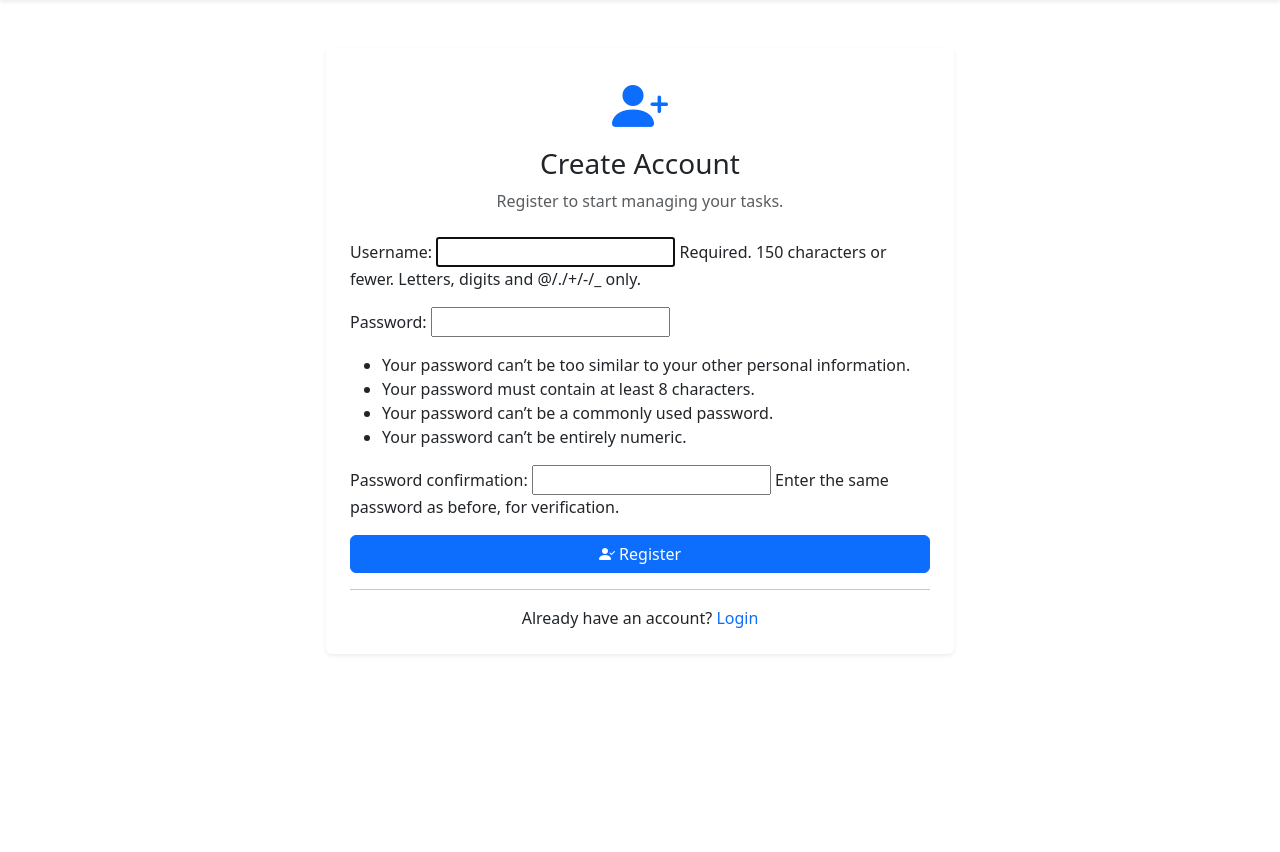
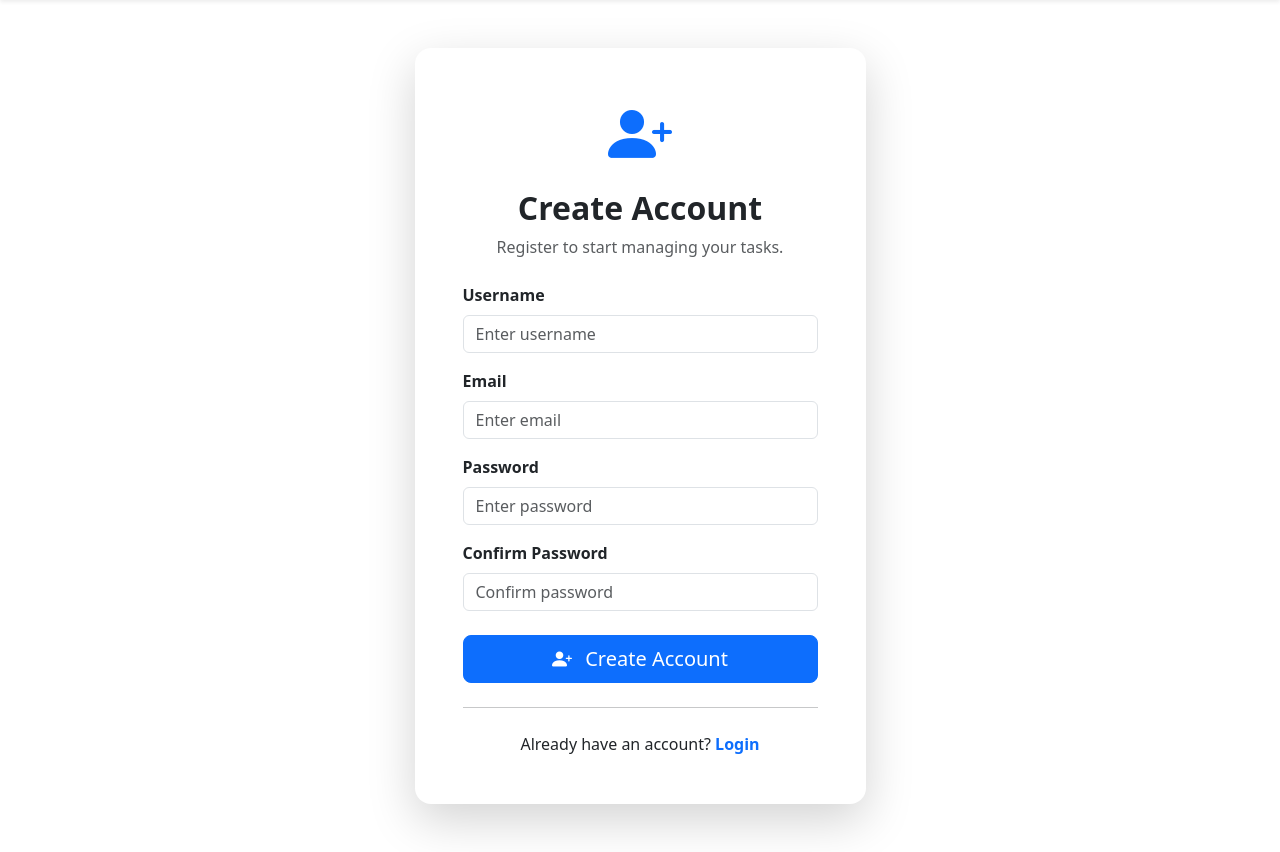
Before and after one commit to mahesh-179/django-task-manager, a Django app: page /accounts/register/ in a window 1280 px wide. Shown: the part 57-909 px from the top of the page. Before the commit the page ends 712 px from the top, so only its background shows below. Run offline with Django 5.2, Linux system fonts and the light colour scheme.

Commit message:
work on login and register tommorrow

```diff
--- a/accounts/urls.py
+++ b/accounts/urls.py
@@ -3,5 +3,6 @@ from django.urls import path
 
 urlpatterns = [
     path('register/', views.register,name="register"),
+    path('login/',views.login,name="login"),
 
 ]
--- a/accounts/views.py
+++ b/accounts/views.py
@@ -1,15 +1,11 @@
-from django.shortcuts import render
+from django.shortcuts import render, redirect
 from django.contrib.auth.forms import UserCreationForm
 from django.contrib.auth import login,authenticate
 from django.contrib import messages
 # Create your views here.
 def register(request):
-    form = UserCreationForm()
-    if form.is_valid():
-        user = form.save()
-        login(request,user)
-        messages.success(request,"Successfully registered and logged in !!")
-    context ={
-        "form":form,
-    }
-    return render(request,"register.html",context=context)
+   return render(request,"register.html")
+
+
+def login(request):
+    return render(request,"login.html")
--- a/templates/register.html
+++ b/templates/register.html
@@ -3,48 +3,96 @@
 
 {% block content %}
 
-<div class="row justify-content-center mt-5">
-    <div class="col-md-7 col-lg-6">
+<div class="container py-5">
+    <div class="row justify-content-center">
+        <div class="col-md-6 col-lg-5">
 
-        <div class="card shadow-sm border-0">
-
-            <div class="card-body p-4">
+            <div class="card shadow-lg border-0 rounded-4">
+                <div class="card-body p-5">
 
                     <div class="text-center mb-4">
-                    <i class="bi bi-person-plus-fill display-4 text-primary"></i>
-                    <h3 class="mt-2">Create Account</h3>
-                    <p class="text-muted">
-                        Register to start managing your tasks.
-                    </p>
+                        <i class="bi bi-person-plus-fill display-3 text-primary"></i>
+                        <h2 class="fw-bold mt-3">Create Account</h2>
+                        <p class="text-muted">Register to start managing your tasks.</p>
                     </div>
 
                     <form method="POST">
                         {% csrf_token %}
 
-                    {{ form.as_p }}
+                        <div class="mb-3">
+                            <label for="username" class="form-label fw-semibold">
+                                Username
+                            </label>
+                            <input
+                                type="text"
+                                class="form-control"
+                                id="username"
+                                name="username"
+                                placeholder="Enter username"
+                                required>
+                        </div>
 
-                    <div class="d-grid mt-3">
-                        <button type="submit" class="btn btn-primary">
-                            <i class="bi bi-person-check-fill"></i>
-                            Register
+                        <div class="mb-3">
+                            <label for="email" class="form-label fw-semibold">
+                                Email
+                            </label>
+                            <input
+                                type="email"
+                                class="form-control"
+                                id="email"
+                                name="email"
+                                placeholder="Enter email">
+                        </div>
+
+                        <div class="mb-3">
+                            <label for="password1" class="form-label fw-semibold">
+                                Password
+                            </label>
+                            <input
+                                type="password"
+                                class="form-control"
+                                id="password1"
+                                name="password1"
+                                placeholder="Enter password"
+                                required>
+                        </div>
+
+                        <div class="mb-4">
+                            <label for="password2" class="form-label fw-semibold">
+                                Confirm Password
+                            </label>
+                            <input
+                                type="password"
+                                class="form-control"
+                                id="password2"
+                                name="password2"
+                                placeholder="Confirm password"
+                                required>
+                        </div>
+
+                        <div class="d-grid">
+                            <button type="submit" class="btn btn-primary btn-lg">
+                                <i class="bi bi-person-plus-fill me-2"></i>
+                                Create Account
                             </button>
                         </div>
+
                     </form>
 
-                <hr>
+                    <hr class="my-4">
 
                     <p class="text-center mb-0">
                         Already have an account?
-                    <a href="#" class="text-decoration-none">
+                        <a href="{% url 'login' %}" class="text-decoration-none fw-semibold">
                             Login
                         </a>
                     </p>
 
                 </div>
-
             </div>
 
         </div>
     </div>
+</div>
 
 {% endblock %}
--- a/templates/welcome.html
+++ b/templates/welcome.html
@@ -21,7 +21,7 @@
                     <i class="bi bi-person-plus-fill"></i>
                     Get Started
                 </a>
-                <a href="#" class="btn btn-outline-dark btn-lg">
+                <a href="{% url "login" %}" class="btn btn-outline-dark btn-lg">
                     <i class="bi bi-box-arrow-in-right"></i>
                     Login
                 </a>
```
Lines whose indentation alone changed are shown as unchanged.
